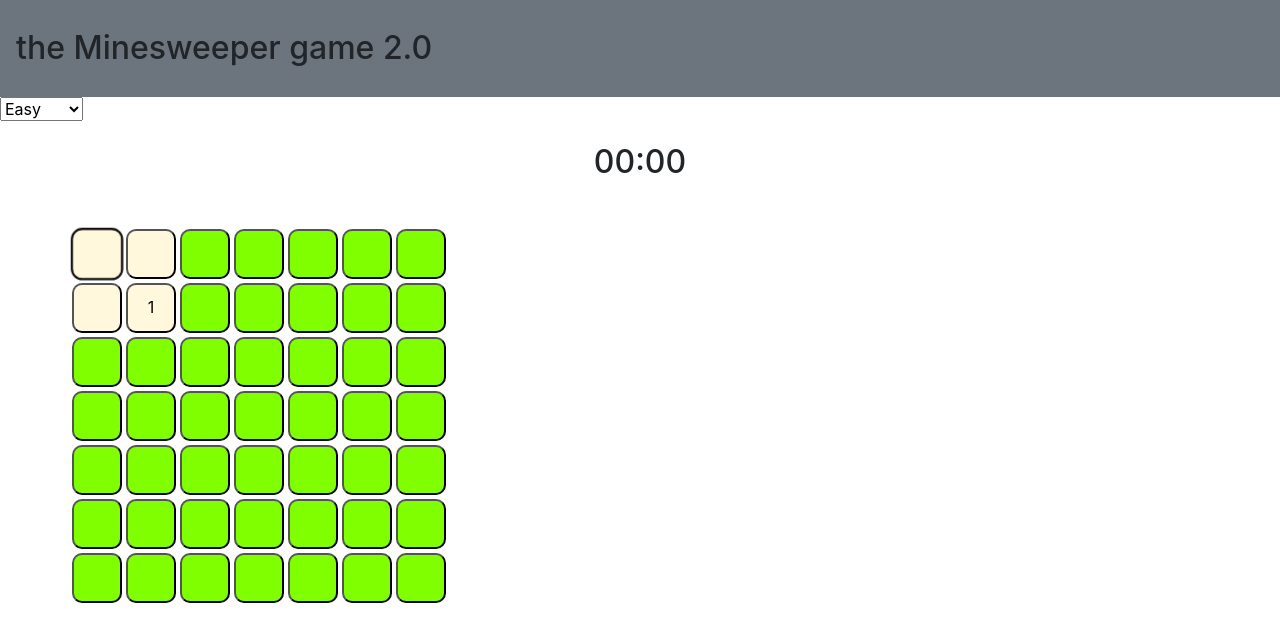
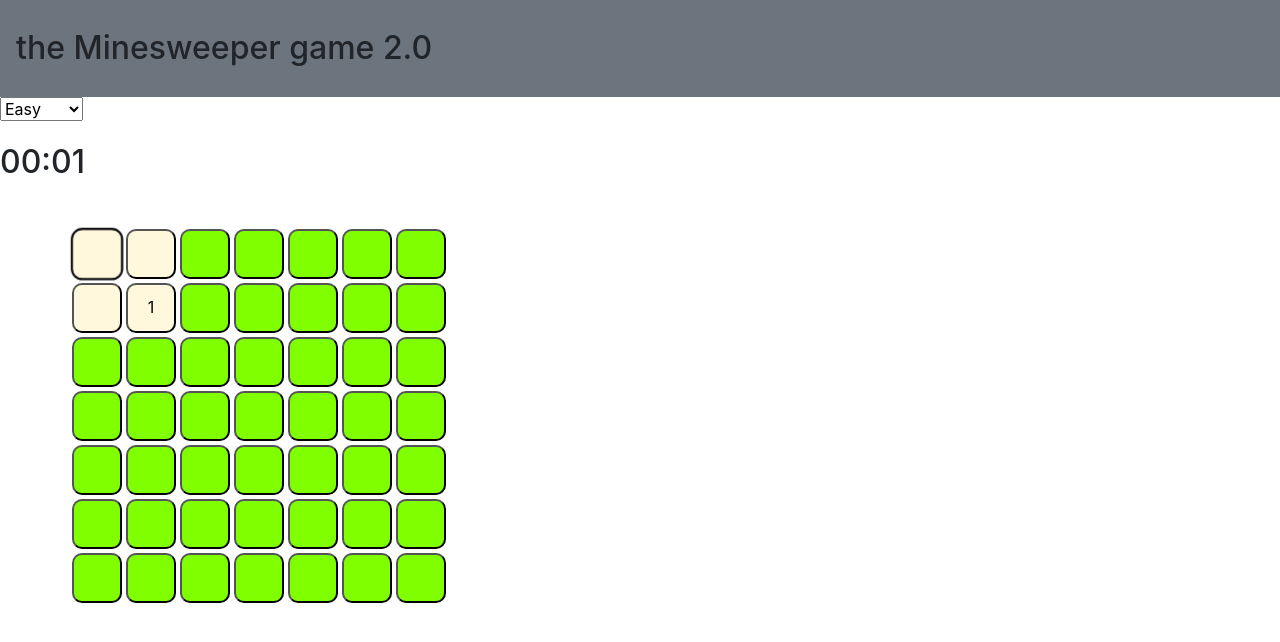
Before and after one commit to owati/minesweeper, a React (Create React App) app: page / in a window 1280 px wide. Both pictures are taken after a click on the button 97 px from the left and 253 px from the top of the page. Shown: the top 642 px of the page. Built offline with nearby package versions, Linux system fonts and the light colour scheme.

Commit message:
timer problem solved

```diff
--- a/src/components/Buttonarea.js
+++ b/src/components/Buttonarea.js
@@ -3,73 +3,16 @@ import Button from './Button'
 import { countAround, numMap } from '../functions/generatemines'
 import '../css/Buttonarea.css'
 
-
-var timeCounter = 0
 class Buttonarea extends Component {
     constructor(props) {
-        console.log('pol')
         super(props)
         this.state = {
             timeCount: 0,
+            didMount: false
         }
-    }
-    componentDidMount(){
-        if(!this.props.running || this.props.start){
-            console.log('yesah')
-            this.timer = setInterval(() => {
-                timeCounter++
-                this.setState({
-                    timeCount: timeCounter
-                })
-
-                if(this.state.timeCount === this.props.limit){
-                    clearInterval(this.timer)
-                    timeCounter = 0
-                }
-
-            },1000)
-
-
-        }
-
     }
 
     render() {
-        console.log(this.props.running, this.props.start)
-        if (!this.props.running || this.props.start) {
-            let count = this.props.start ? this.props.limit:this.state.timeCount
-
-            let list = []
-            for (let i = 0; i < count; i++) {
-                let list2 = []
-                for (let j = 0; j < this.props.limit; j++) {
-                    let id = `${i < 10 ? i : numMap[`${i}`]}${j < 10 ? j : numMap[`${j}`]}`
-                    if (this.props.opened.includes(id)) {
-                        list2.push(<Button
-                            key={id} id={id}
-                            func={this.props.butClick}
-                            disabled={true}
-                            value={countAround(id, this.props.limit, this.props.mines)}
-                        />)
-                    } else {
-                        list2.push(<Button key={id} id={id} func={this.props.butClick} disabled={false} />)
-                    }
-
-                }
-                list.push(<div className="row align-items-center">{list2}</div>)
-            }
-
-            return (
-                <div className="container h-100 bewocBody">
-                    <div className="game-area">
-                        { list }
-                    </div>
-                </div>
-            )
-
-
-        } else {
-            console.log('yeah')
         let list = []
         for (let i = 0; i < this.props.limit; i++) {
             let list2 = []
@@ -97,7 +40,7 @@ class Buttonarea extends Component {
                 </div>
             </div>
         )
-        }
+
 
 
     }
--- a/src/components/Gamearea.js
+++ b/src/components/Gamearea.js
@@ -1,14 +1,38 @@
-import React, { Component } from 'react';
+import React, { Component, useState, useEffect } from 'react';
 import Levelset from './Levelset';
 import '../css/Gamearea.css';
 import { generateMines, countAround, zeroButtonArray, splitArray, remove } from '../functions/generatemines';
-import Timer from './Timer';
 import Buttonarea from './Buttonarea';
 
 const LevelMap = {
     easy: [7, 10],
     medium: [10, 8],
     hard: [16, 20]
+}
+
+var timerFunc, timeCount = 0
+
+function Timer(){
+    let [time, setTime] = useState(['00','00'])
+
+    useEffect(()=>{
+        timerFunc = setInterval(() => {
+            let min = Math.floor(timeCount / 60)
+            let sec = timeCount % 60
+
+            let minWord = min < 10 ? `0${min}` : `${min}`
+            let secWord = sec < 10 ? `0${sec}` : `${sec}`
+
+            setTime([minWord, secWord])
+            timeCount++
+        }, 1000)
+
+    }, [])
+
+
+    return(
+        <h1>{time[0]}:{time[1]}</h1>
+    )
 }
 
 
@@ -21,7 +45,6 @@ class Gamearea extends Component {
             numOfBoxes: 7,          // show the length of the grid to be generated
             numOfError: 10,         // depicts the number of mines to be generated in the grid
             minesArray: [],         // stores the mines index numbers
-            start: false,           // determins whether the is rendered with the time function
             running: false,         // remains true while a game is being played
             openedButtons: [],      // stores the number of index numbers of already opened buttons
         }
@@ -33,13 +56,13 @@ class Gamearea extends Component {
 
         if (this.state.running) { // do this if the a game is already being played
             if (this.state.minesArray.includes(button.id)) { // if the button being clicked is a mine
-                alert('you loose')
+                alert(`you lost after ${timeCount} seconds`)
                 this.setState({  // reset all original state
                     running: false,
                     openedButtons: [],
                     minesArray: [],
-                    start: false
                 })
+                clearInterval(timerFunc)
 
             } else {    // if the button is not a mine
                 let num = (this.state.numOfBoxes ** 2) - this.state.numOfError
@@ -61,9 +84,8 @@ class Gamearea extends Component {
                     this.setState(state => {
                         const openedButtons = state.openedButtons.concat(button.id)
                         const running = false
-                        const start = false
 
-                        return { openedButtons, running, start }
+                        return { openedButtons, running}
                     })
                     alert('you win')
                 }
@@ -75,14 +97,12 @@ class Gamearea extends Component {
             this.setState(state => {
                 const minesArray = generateMines(state.numOfError, state.numOfBoxes, button.id) // generate mines
                 const running = true    // declare the game to begin
-                const start = false
                 const openedButtons = remove(state.openedButtons.concat(button.id, splitArray(button.id, this.state.numOfBoxes))) // update the opened button array
 
                 return {
                     running,
                     minesArray,
                     openedButtons,
-                    start
                 }
             })
         }
@@ -100,7 +120,6 @@ class Gamearea extends Component {
                 level: levels,
                 numOfBoxes: LevelMap[levels][0],
                 numOfError: LevelMap[levels][1],
-                start: true
             })
 
         }
@@ -114,7 +133,7 @@ class Gamearea extends Component {
                     <Levelset change={this.setLevel} />
 
                     <div>
-                        <Timer running={this.state.running} />
+                        <Timer/>
 
                         <br />
                         <Buttonarea
@@ -123,7 +142,6 @@ class Gamearea extends Component {
                             opened={this.state.openedButtons}
                             mines={this.state.minesArray}
                             running={this.state.running}
-                            start={this.state.start}
                         />
 
                     </div>
@@ -134,7 +152,7 @@ class Gamearea extends Component {
                 <div>
                     <Levelset change={this.setLevel} />
                     <div>
-                        <Timer running={this.state.running} />
+                        <h1>00:00</h1>
 
 
                         <br />
@@ -144,7 +162,6 @@ class Gamearea extends Component {
                             opened={this.state.openedButtons}
                             mines={this.state.minesArray}
                             running={this.state.running}
-                            start={this.state.start}
                         />
 
                     </div>
--- a/src/components/Timer.js
+++ /dev/null
@@ -1,50 +0,0 @@
-import React, { Component } from 'react';
-
-var timeCount = 0
-class Timer extends Component {
-    constructor(props) {
-        super(props)
-        this.state = {
-            time: 0,
-            timeValue: ['00', '00']
-        }
-    }
-    componentDidMount() {
-        console.log(this.props.running)
-        if(this.props.running){
-            console.log('yeah')
-            this.timer = setInterval(() => {
-                timeCount++
-                this.setState(state => {
-                    const time = timeCount
-                    let min = Math.floor(timeCount / 60)
-                    let sec = timeCount % 60
-                    const timeValue = [min < 10 ? `0${min}` : min, sec < 10 ? `0${sec}` : sec]
-
-                    return {
-                        time,
-                        timeValue
-                    }
-                }
-                )
-            }, 1000
-            )
-
-        }else{
-
-        }
-
-    }
-
-    render() {
-        return (
-            <div className="tc">
-                 <h1>{this.state.timeValue[0]}:{this.state.timeValue[1]}</h1>
-            </div>
-
-        )
-    }
-
-}
-
-export default Timer;
```
Lines whose indentation alone changed are shown as unchanged.
